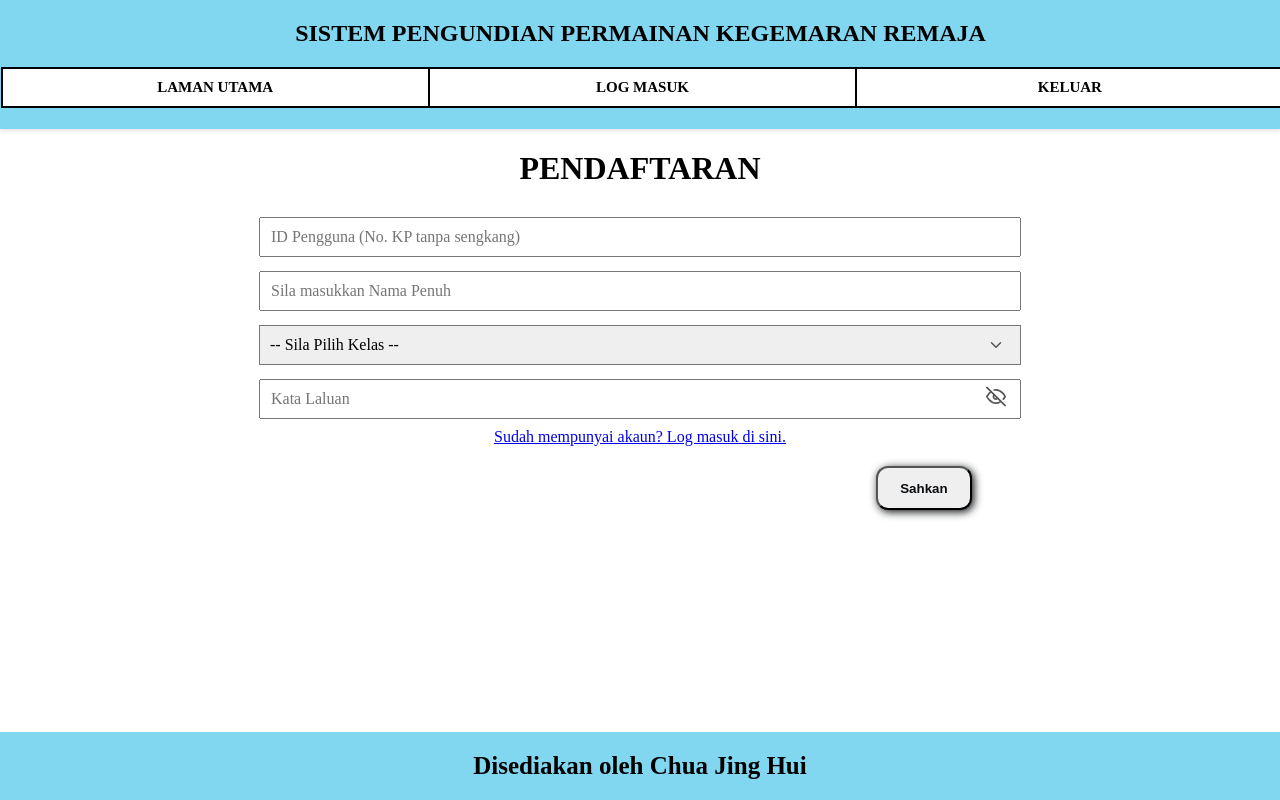
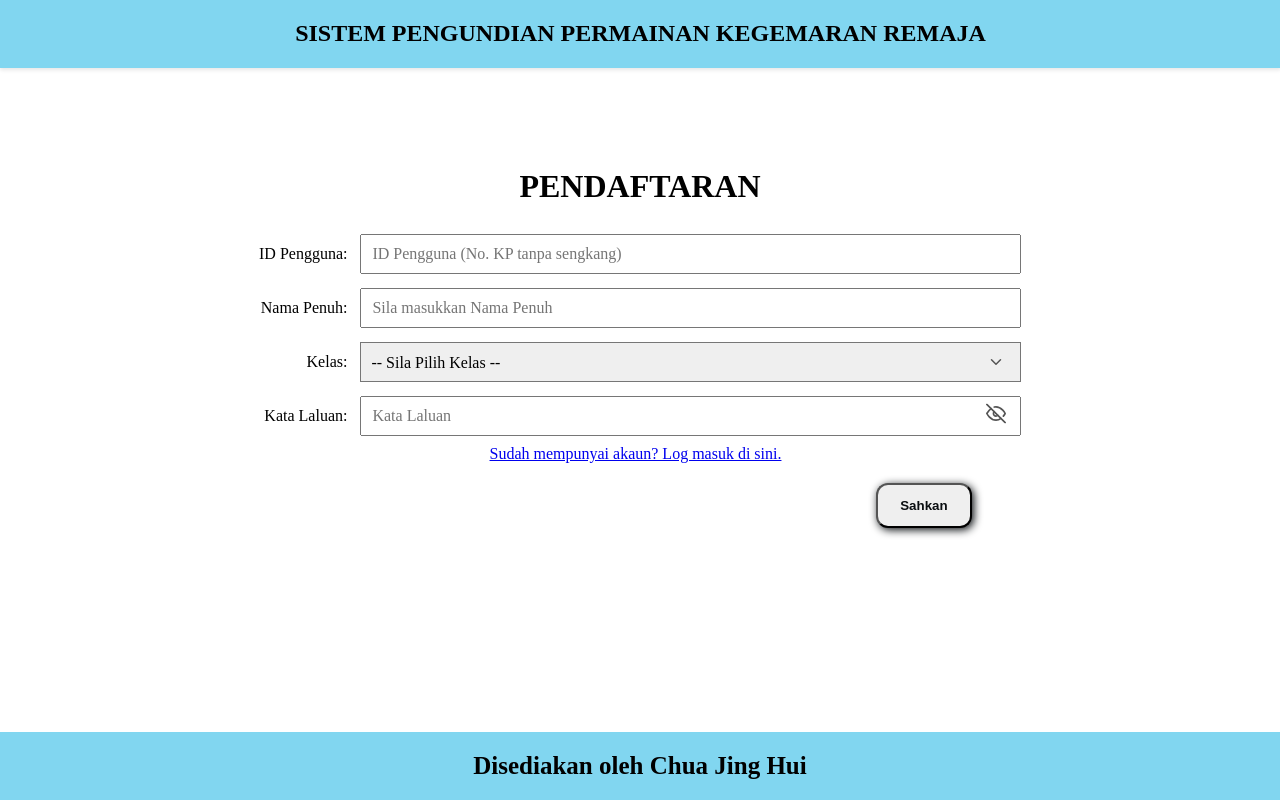
Before and after one commit to ChuaJingHui/CJH090306070514, a PHP site: page /register.php in a window 1280 px wide. Run offline with PHP 8.4, Linux system fonts and the light colour scheme; data comes from the database, SQL or seed files in the repository.

Commit message:
Add files via upload

```diff
--- a/lamanUtama.php
+++ b/lamanUtama.php
@@ -39,15 +39,14 @@
         </div>
         <div class="navButtons">
             <a href="lamanUtama.php" class="nav-btn">LAMAN UTAMA</a>
-            <a href="register.php" class="nav-btn">DAFTAR</a>
+            <a href="undi.php" class="nav-btn">UNDI</a>
             <a href="login.php" class="nav-btn">KELUAR</a>
         </div>
 
       </nav>
 
       <center>
-        <h1 style="margin:100px auto; font-size:60px;"> SELAMAT DATANG! </h1>
-        <h2 style="font-size:40px;">Klik Sini Untuk Log Masuk Dalam Sistem Pengundian Permainan Kegemaran Remaja</h2>
+        <h1 style="margin:100px auto; font-size:60px;"> SELAMAT DATANG KE SISTEM PENGUNDIAN PERMAINAN KEGEMARAN REMAJA! </h1>
 
         <div class="btn">
             <a href="login.php" class="btn-login" style="font-size:30px;">LOG MASUK</a>
--- a/register.php
+++ b/register.php
@@ -37,32 +37,31 @@
         <div class="navTop">
           <h1>SISTEM PENGUNDIAN PERMAINAN KEGEMARAN REMAJA</h1>
         </div>
-        <div class="navButtons">
-          <a href="lamanUtama.php" class="nav-btn">LAMAN UTAMA</a>
-          <a href="login.php" class="nav-btn">LOG MASUK</a>
-          <a href="login.php" class="nav-btn">KELUAR</a>
-        </div>
+
       </nav>
 
       <center>
-        <h1>PENDAFTARAN</h1>
+        <h1 style="margin-top:100px;">PENDAFTARAN</h1>
 
       <form onsubmit="return validateIC()" action="register.php" method="POST">
         <table class="register" style="width: 60%; margin: auto;">
             <tr>
+              <td style="text-align:right; white-space:nowrap; width:150px;">ID Pengguna:</td>
               <td colspan="3">
-                <input type="text" id="ic" name="no_kad_pengenalan" placeholder="ID Pengguna (No. KP tanpa sengkang)" class="user" required>
+                <input type="text" id="ic" name="no_kad_pengenalan" placeholder="ID Pengguna (No. KP tanpa sengkang)" class="user" >
                   <div id="icTooltip" class="tooltip" style="display:none;">
                       ID Pengguna mesti mengandungi tepat 12 digit (nombor sahaja).
                   </div>
                 </td>
             </tr>
             <tr>
-              <td colspan="3"><input type="text" id="nama_penuh" name="nama_penuh" placeholder="Sila masukkan Nama Penuh" class="user" required></td>
+              <td style="text-align:right; white-space:nowrap; padding-right:10px;">Nama Penuh:</td>
+              <td colspan="3"><input type="text" id="nama_penuh" name="nama_penuh" placeholder="Sila masukkan Nama Penuh" class="user" ></td>
             </tr>
             <tr>
+              <td style="text-align:right; white-space:nowrap; padding-right:10px;">Kelas:</td>
               <td colspan="3">
-                <select name='pilihan_kelas' class="user" required>
+                <select name='pilihan_kelas' class="user">
                 <?php
                     // Mendapatkan senarai kelas dari pangkalan data untuk paparan dropdown
                     $arahan_pilih_kelas = "SELECT * FROM Kelas";
@@ -80,9 +79,10 @@
               </td>
             </tr>
             <tr>
+              <td style="text-align:right; white-space:nowrap; padding-right:10px;">Kata Laluan:</td>
               <td colspan="3">
                 <div class="password-container">
-                  <input type="password" id="kata_laluan" name="kata_laluan" placeholder="Kata Laluan" class="user" required>
+                  <input type="password" id="kata_laluan" name="kata_laluan" placeholder="Kata Laluan" class="user">
                   <span id="togglePassword" class="eye-icon"></span>
                 </div>
               </td>
--- a/styles.css
+++ b/styles.css
@@ -335,6 +335,13 @@
     box-sizing: border-box;
 }
 
+/* Daftar */
+.register td:first-child {
+    white-space: nowrap;
+    width: 1%; /* Ini memaksa kolum pertama mengecil mengikut saiz teks sahaja */
+    padding-right: 10px;
+}
+
 /* --- Ciri Sembunyi/Lihat Kata Laluan --- */
 .password-container {
     position: relative;
```
Also changed, not shown: login.php (+11 -12 lines).
